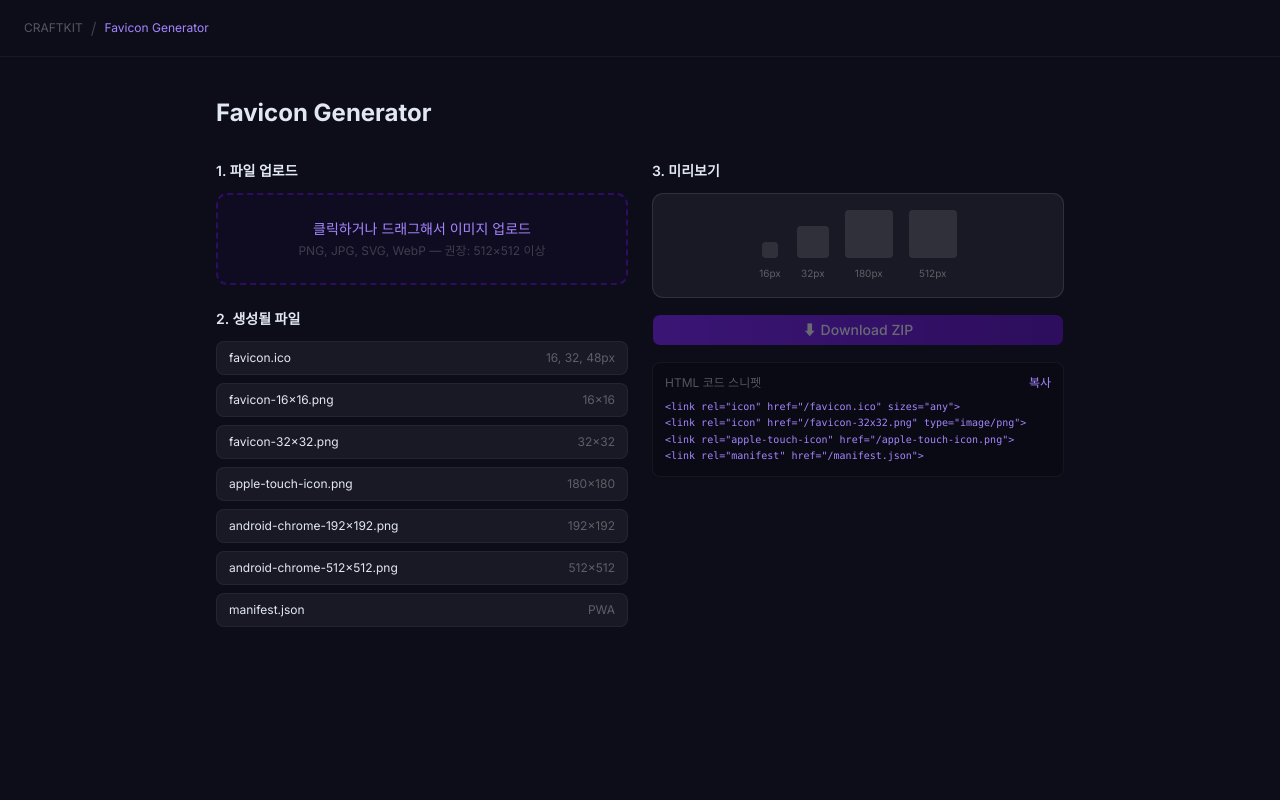
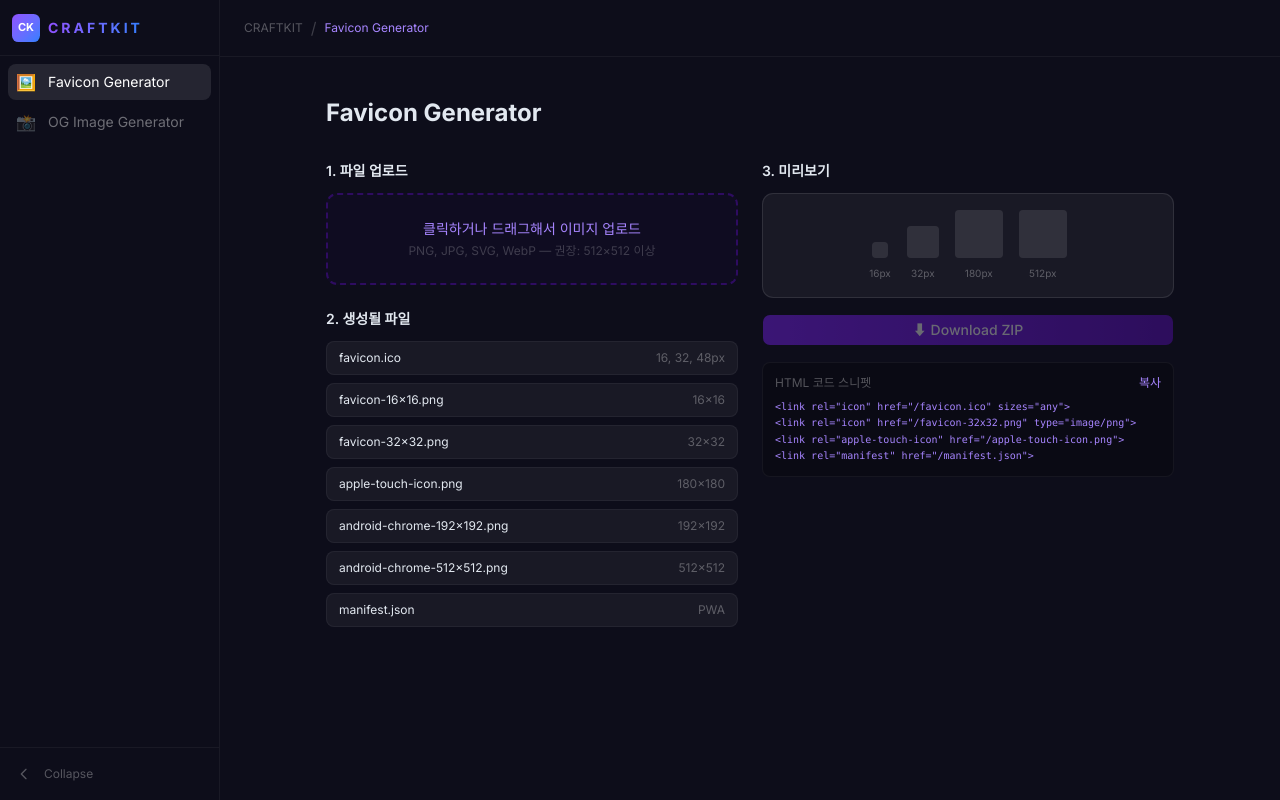
Before and after one commit to wjdxodbs/craftkit, a Next.js app: page /tools/favicon in a window 1280 px wide. Built offline with nearby package versions, Linux system fonts and the light colour scheme.

Commit message:
feat: 접기/펼치기 사이드바 및 툴 레이아웃 추가

```diff
--- /dev/null
+++ b/app/tools/layout.tsx
@@ -0,0 +1,16 @@
+import { Sidebar } from '@/widgets/sidebar/ui/Sidebar'
+
+export default function ToolsLayout({
+  children,
+}: {
+  children: React.ReactNode
+}) {
+  return (
+    <div className="flex min-h-screen bg-[#0d0d1a]">
+      <Sidebar />
+      <main className="flex min-w-0 flex-1 flex-col">
+        {children}
+      </main>
+    </div>
+  )
+}
--- /dev/null
+++ b/src/widgets/sidebar/ui/Sidebar.tsx
@@ -0,0 +1,125 @@
+'use client'
+import { useState } from 'react'
+import Link from 'next/link'
+import { usePathname } from 'next/navigation'
+import { motion, AnimatePresence } from 'motion/react'
+import { TOOLS } from '@/shared/config/tools'
+import { cn } from '@/shared/lib/utils'
+
+const EXPANDED_WIDTH = 220
+const COLLAPSED_WIDTH = 56
+
+export function Sidebar() {
+  const [isExpanded, setIsExpanded] = useState(true)
+  const pathname = usePathname()
+
+  return (
+    <motion.nav
+      animate={{ width: isExpanded ? EXPANDED_WIDTH : COLLAPSED_WIDTH }}
+      transition={{ type: 'spring', stiffness: 300, damping: 30 }}
+      style={{ overflow: 'hidden' }}
+      className="relative flex shrink-0 flex-col border-r border-white/5 bg-[#0d0d1a]"
+    >
+      {/* Logo */}
+      <div className="flex h-14 items-center border-b border-white/5 px-3">
+        <Link href="/" className="flex items-center gap-2 overflow-hidden">
+          <span className="flex size-7 shrink-0 items-center justify-center rounded-md bg-gradient-to-br from-violet-500 to-blue-500 text-[11px] font-bold text-white">
+            CK
+          </span>
+          <AnimatePresence>
+            {isExpanded && (
+              <motion.span
+                key="wordmark"
+                initial={{ opacity: 0, width: 0 }}
+                animate={{ opacity: 1, width: 'auto' }}
+                exit={{ opacity: 0, width: 0 }}
+                transition={{ duration: 0.15 }}
+                className="whitespace-nowrap bg-gradient-to-r from-violet-500 to-blue-500 bg-clip-text text-sm font-bold tracking-[3px] text-transparent"
+                aria-label="CRAFTKIT"
+              >
+                CRAFTKIT
+              </motion.span>
+            )}
+          </AnimatePresence>
+        </Link>
+      </div>
+
+      {/* Tool List */}
+      <ul className="flex flex-1 flex-col gap-1 overflow-hidden p-2">
+        {TOOLS.filter((t) => t.available).map((tool) => {
+          const isActive = pathname === tool.href
+          return (
+            <li key={tool.id}>
+              <Link
+                href={tool.href}
+                aria-current={isActive ? 'page' : undefined}
+                data-active={isActive ? 'true' : undefined}
+                className={cn(
+                  'flex h-9 items-center gap-3 rounded-lg px-2 text-sm transition-colors',
+                  isActive
+                    ? 'bg-white/10 text-white'
+                    : 'text-white/40 hover:bg-white/5 hover:text-white/70'
+                )}
+              >
+                <span className="flex size-5 shrink-0 items-center justify-center text-base leading-none">
+                  {tool.icon}
+                </span>
+                <AnimatePresence>
+                  {isExpanded && (
+                    <motion.span
+                      key={`label-${tool.id}`}
+                      initial={{ opacity: 0, width: 0 }}
+                      animate={{ opacity: 1, width: 'auto' }}
+                      exit={{ opacity: 0, width: 0 }}
+                      transition={{ duration: 0.12 }}
+                      className="overflow-hidden whitespace-nowrap"
+                    >
+                      {tool.name}
+                    </motion.span>
+                  )}
+                </AnimatePresence>
+              </Link>
+            </li>
+          )
+        })}
+      </ul>
+
+      {/* Collapse Toggle */}
+      <div className="border-t border-white/5 p-2">
+        <button
+          onClick={() => setIsExpanded((prev) => !prev)}
+          aria-label={isExpanded ? 'Collapse sidebar' : 'Expand sidebar'}
+          className={cn(
+            'flex h-9 w-full items-center rounded-lg px-2 text-white/30 transition-colors hover:bg-white/5 hover:text-white/60',
+            isExpanded ? 'justify-start gap-3' : 'justify-center'
+          )}
+        >
+          <svg
+            className={cn('size-4 shrink-0 transition-transform duration-200', !isExpanded && 'rotate-180')}
+            fill="none"
+            viewBox="0 0 24 24"
+            stroke="currentColor"
+            strokeWidth={2}
+            aria-hidden="true"
+          >
+            <path strokeLinecap="round" strokeLinejoin="round" d="M15 19l-7-7 7-7" />
+          </svg>
+          <AnimatePresence>
+            {isExpanded && (
+              <motion.span
+                key="collapse-label"
+                initial={{ opacity: 0, width: 0 }}
+                animate={{ opacity: 1, width: 'auto' }}
+                exit={{ opacity: 0, width: 0 }}
+                transition={{ duration: 0.12 }}
+                className="overflow-hidden whitespace-nowrap text-xs"
+              >
+                Collapse
+              </motion.span>
+            )}
+          </AnimatePresence>
+        </button>
+      </div>
+    </motion.nav>
+  )
+}
```
